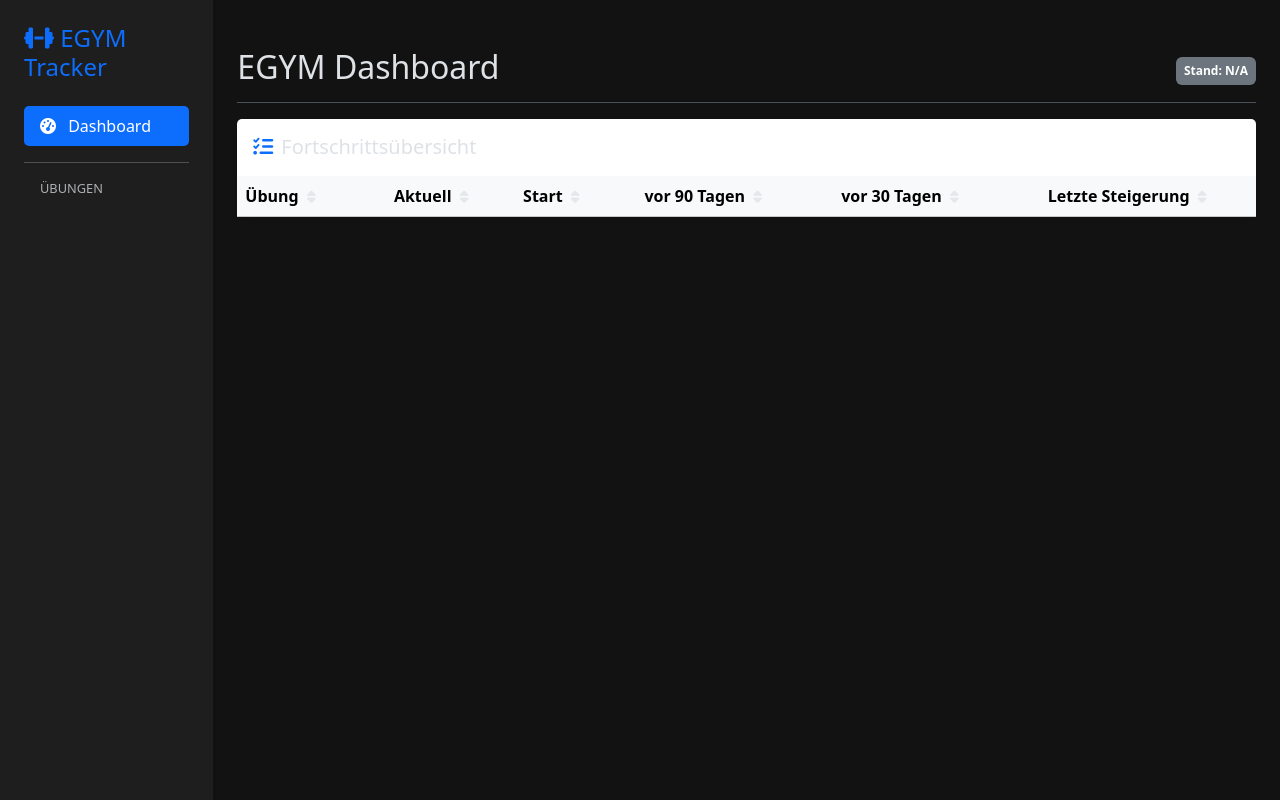
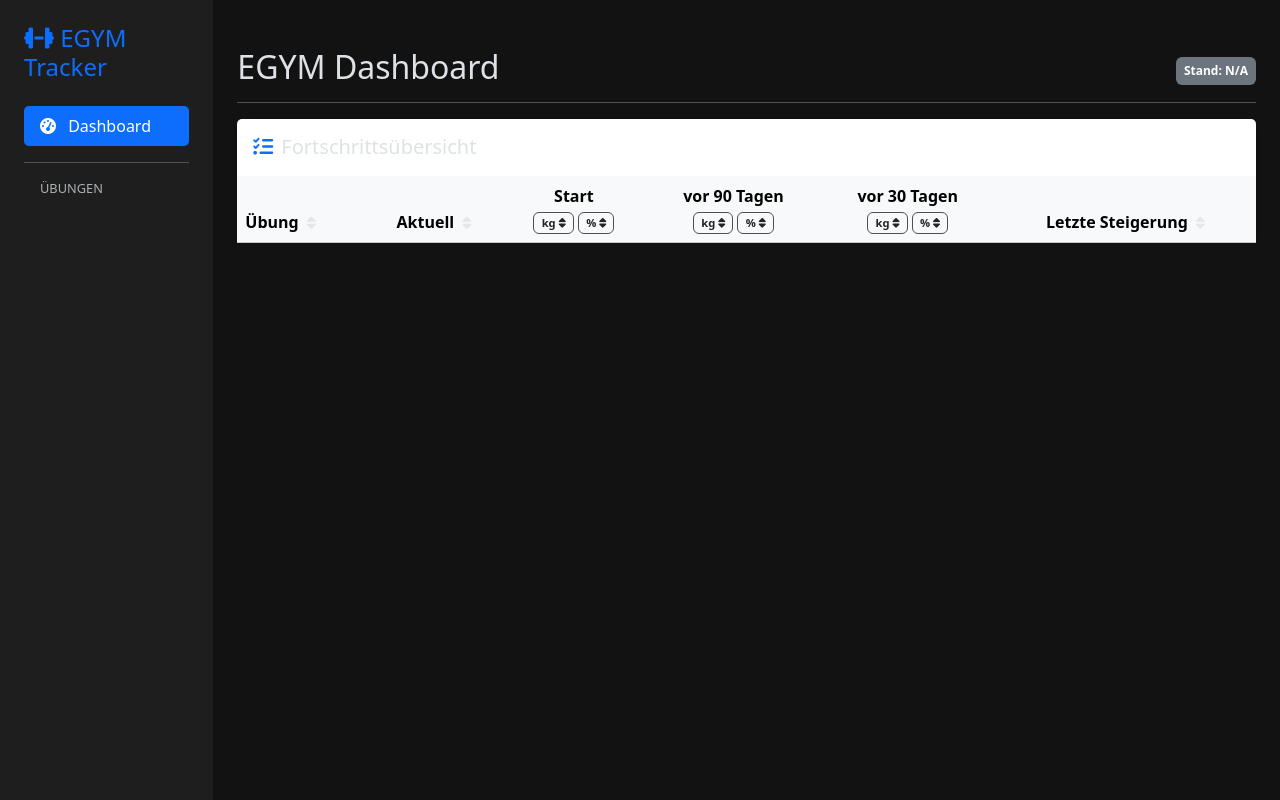
Before and after one commit to Wuuzzaa/gymmax, a Flask app: page / in a window 1280 px wide. Run offline with Flask 3, Linux system fonts and the light colour scheme; lists and menus that the app fills with data are empty; some libraries are stand-ins or nearby versions.

Commit message:
Enhance progress table sorting: add absolute/percentage options, refine icon handling, and improve sorting logic.

```diff
--- a/templates/index.html
+++ b/templates/index.html
@@ -124,12 +124,30 @@
                     <table class="table table-hover align-middle mb-0" id="progressTable">
                         <thead class="table-light">
                             <tr>
-                                <th style="cursor: pointer;" onclick="sortTable(0)">Übung <i class="fas fa-sort ms-1 small text-muted"></i></th>
-                                <th style="cursor: pointer;" class="text-center" onclick="sortTable(1)">Aktuell <i class="fas fa-sort ms-1 small text-muted"></i></th>
-                                <th style="cursor: pointer;" class="text-center" onclick="sortTable(2)">Start <i class="fas fa-sort ms-1 small text-muted"></i></th>
-                                <th style="cursor: pointer;" class="text-center" onclick="sortTable(3)">vor 90 Tagen <i class="fas fa-sort ms-1 small text-muted"></i></th>
-                                <th style="cursor: pointer;" class="text-center" onclick="sortTable(4)">vor 30 Tagen <i class="fas fa-sort ms-1 small text-muted"></i></th>
-                                <th style="cursor: pointer;" class="text-center" onclick="sortTable(5)">Letzte Steigerung <i class="fas fa-sort ms-1 small text-muted"></i></th>
+                                <th style="cursor: pointer;" onclick="sortTable(0, 'default')">Übung <i class="fas fa-sort ms-1 small text-muted"></i></th>
+                                <th style="cursor: pointer;" class="text-center" onclick="sortTable(1, 'default')">Aktuell <i class="fas fa-sort ms-1 small text-muted"></i></th>
+                                <th class="text-center">
+                                    Start
+                                    <div class="d-flex justify-content-center mt-1">
+                                        <span style="cursor: pointer; font-size: 0.7rem;" class="badge bg-light text-dark border me-1" onclick="sortTable(2, 'abs')">kg <i class="fas fa-sort"></i></span>
+                                        <span style="cursor: pointer; font-size: 0.7rem;" class="badge bg-light text-dark border" onclick="sortTable(2, 'pct')">% <i class="fas fa-sort"></i></span>
+                                    </div>
+                                </th>
+                                <th class="text-center">
+                                    vor 90 Tagen
+                                    <div class="d-flex justify-content-center mt-1">
+                                        <span style="cursor: pointer; font-size: 0.7rem;" class="badge bg-light text-dark border me-1" onclick="sortTable(3, 'abs')">kg <i class="fas fa-sort"></i></span>
+                                        <span style="cursor: pointer; font-size: 0.7rem;" class="badge bg-light text-dark border" onclick="sortTable(3, 'pct')">% <i class="fas fa-sort"></i></span>
+                                    </div>
+                                </th>
+                                <th class="text-center">
+                                    vor 30 Tagen
+                                    <div class="d-flex justify-content-center mt-1">
+                                        <span style="cursor: pointer; font-size: 0.7rem;" class="badge bg-light text-dark border me-1" onclick="sortTable(4, 'abs')">kg <i class="fas fa-sort"></i></span>
+                                        <span style="cursor: pointer; font-size: 0.7rem;" class="badge bg-light text-dark border" onclick="sortTable(4, 'pct')">% <i class="fas fa-sort"></i></span>
+                                    </div>
+                                </th>
+                                <th style="cursor: pointer;" class="text-center" onclick="sortTable(5, 'default')">Letzte Steigerung <i class="fas fa-sort ms-1 small text-muted"></i></th>
                             </tr>
                         </thead>
                         <tbody>
@@ -142,19 +160,19 @@
                                 <td class="text-center fw-bold" data-sort="{{ item.current_max }}">
                                     {{ item.current_max }} kg
                                 </td>
-                                <td class="text-center" data-sort="{{ item.total_increase_abs }}">
+                                <td class="text-center" data-sort-abs="{{ item.total_increase_abs }}" data-sort-pct="{{ item.total_increase_pct }}">
                                     <div class="small text-muted">{{ item.first_max }} kg</div>
                                     <span class="text-success small fw-bold">
                                         +{{ item.total_increase_abs }} kg ({{ item.total_increase_pct }}%)
                                     </span>
                                 </td>
-                                <td class="text-center" data-sort="{{ item.quarter_increase_abs }}">
+                                <td class="text-center" data-sort-abs="{{ item.quarter_increase_abs }}" data-sort-pct="{{ item.quarter_increase_pct }}">
                                     <div class="small text-muted">{{ item.quarter_max }} kg</div>
                                     <span class="{% if item.quarter_increase_abs > 0 %}text-success{% else %}text-muted{% endif %} small fw-bold">
                                         +{{ item.quarter_increase_abs }} kg ({{ item.quarter_increase_pct }}%)
                                     </span>
                                 </td>
-                                <td class="text-center" data-sort="{{ item.month_increase_abs }}">
+                                <td class="text-center" data-sort-abs="{{ item.month_increase_abs }}" data-sort-pct="{{ item.month_increase_pct }}">
                                     <div class="small text-muted">{{ item.month_max }} kg</div>
                                     <span class="{% if item.month_increase_abs > 0 %}text-success{% else %}text-muted{% endif %} small fw-bold">
                                         +{{ item.month_increase_abs }} kg ({{ item.month_increase_pct }}%)
@@ -232,46 +250,72 @@
 <script>
     let sortOrder = {};
 
-    function sortTable(n) {
+    function sortTable(n, type = 'default') {
         const table = document.getElementById("progressTable");
         const tbody = table.tBodies[0];
         const rows = Array.from(tbody.rows);
         const headers = table.tHead.rows[0].cells;
 
-        // Reset icons
-        for (let i = 0; i < headers.length; i++) {
-            const icon = headers[i].querySelector('i');
-            if (icon) {
-                icon.className = 'fas fa-sort ms-1 small text-muted';
-            }
-        }
+        // Identifier for the sort order state
+        const stateKey = n + (type !== 'default' ? '-' + type : '');
+
+        // Reset all icons in headers
+        const allIcons = table.tHead.querySelectorAll('i.fas');
+        allIcons.forEach(icon => {
+            icon.className = 'fas fa-sort ms-1 small text-muted';
+        });
 
         // Toggle sort order
-        if (!sortOrder[n] || sortOrder[n] === 'desc') {
-            sortOrder[n] = 'asc';
+        if (!sortOrder[stateKey] || sortOrder[stateKey] === 'desc') {
+            sortOrder[stateKey] = 'asc';
         } else {
-            sortOrder[n] = 'desc';
+            sortOrder[stateKey] = 'desc';
         }
 
         // Update current icon
-        const currentIcon = headers[n].querySelector('i');
+        // If it's a sub-sort (abs/pct), find the icon inside the clicked badge
+        // If it's a main sort (n=0, 1, 5), find the icon directly in the header cell
+        let currentIcon;
+        if (type === 'default') {
+            currentIcon = headers[n].querySelector('i');
+        } else {
+            // Find the badge that was clicked based on the type
+            const badges = headers[n].querySelectorAll('.badge');
+            badges.forEach(badge => {
+                if ((type === 'abs' && badge.innerText.includes('kg')) ||
+                    (type === 'pct' && badge.innerText.includes('%'))) {
+                    currentIcon = badge.querySelector('i');
+                }
+            });
+        }
+
         if (currentIcon) {
-            currentIcon.className = `fas fa-sort-${sortOrder[n] === 'asc' ? 'up' : 'down'} ms-1 small text-primary`;
+            currentIcon.className = `fas fa-sort-${sortOrder[stateKey] === 'asc' ? 'up' : 'down'} ms-1 small text-primary`;
         }
 
         const sortedRows = rows.sort((a, b) => {
-            let x = a.cells[n].getAttribute('data-sort');
-            let y = b.cells[n].getAttribute('data-sort');
+            let x, y;
+
+            if (type === 'abs') {
+                x = a.cells[n].getAttribute('data-sort-abs');
+                y = b.cells[n].getAttribute('data-sort-abs');
+            } else if (type === 'pct') {
+                x = a.cells[n].getAttribute('data-sort-pct');
+                y = b.cells[n].getAttribute('data-sort-pct');
+            } else {
+                x = a.cells[n].getAttribute('data-sort');
+                y = b.cells[n].getAttribute('data-sort');
+            }
 
             // Try numeric comparison if both look like numbers
             if (!isNaN(parseFloat(x)) && !isNaN(parseFloat(y))) {
-                return sortOrder[n] === 'asc' ? parseFloat(x) - parseFloat(y) : parseFloat(y) - parseFloat(x);
+                return sortOrder[stateKey] === 'asc' ? parseFloat(x) - parseFloat(y) : parseFloat(y) - parseFloat(x);
             }
 
             // String comparison
-            x = x.toLowerCase();
-            y = y.toLowerCase();
-            if (sortOrder[n] === 'asc') {
+            x = (x || "").toLowerCase();
+            y = (y || "").toLowerCase();
+            if (sortOrder[stateKey] === 'asc') {
                 return x.localeCompare(y);
             } else {
                 return y.localeCompare(x);
```
